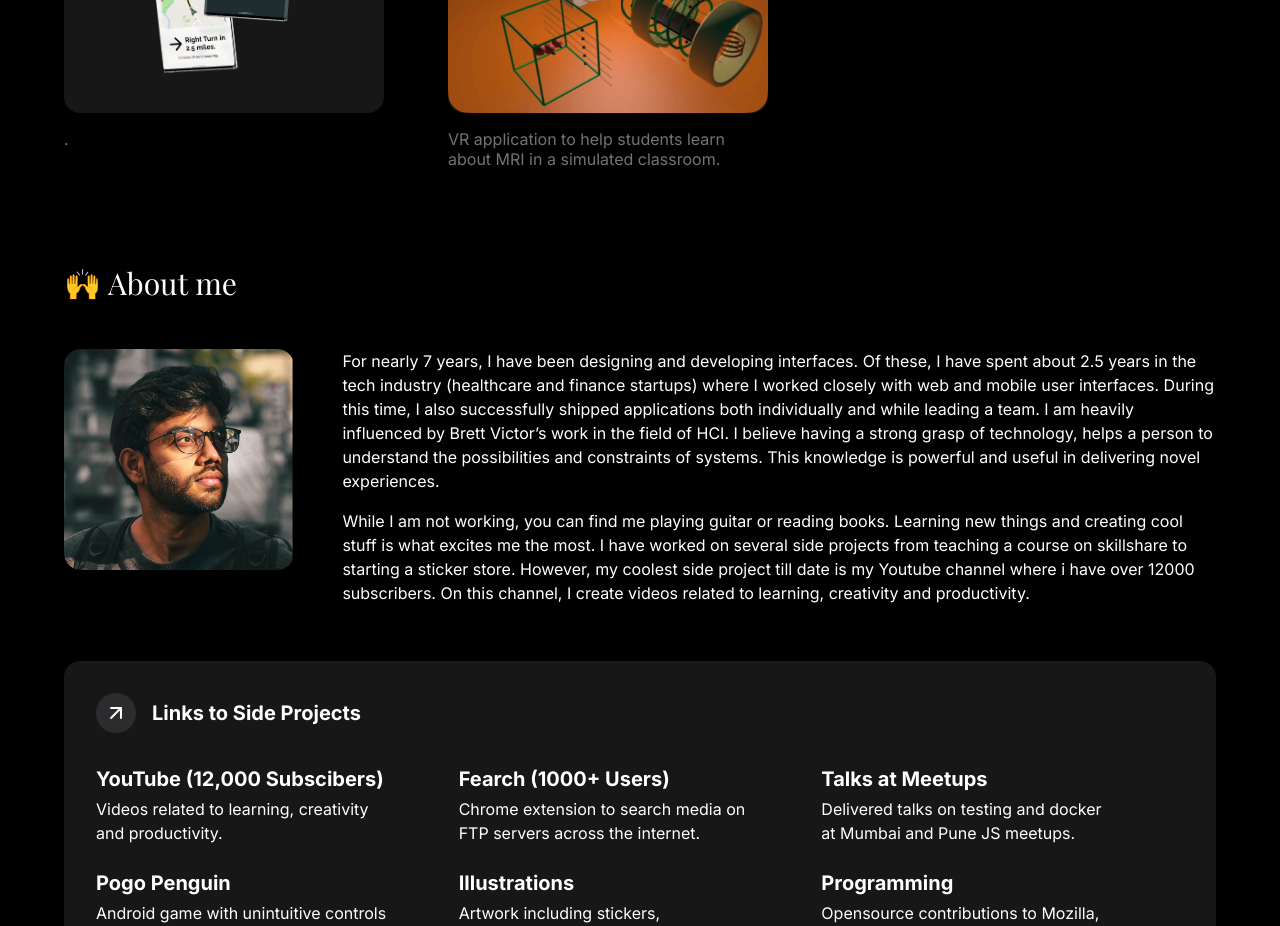
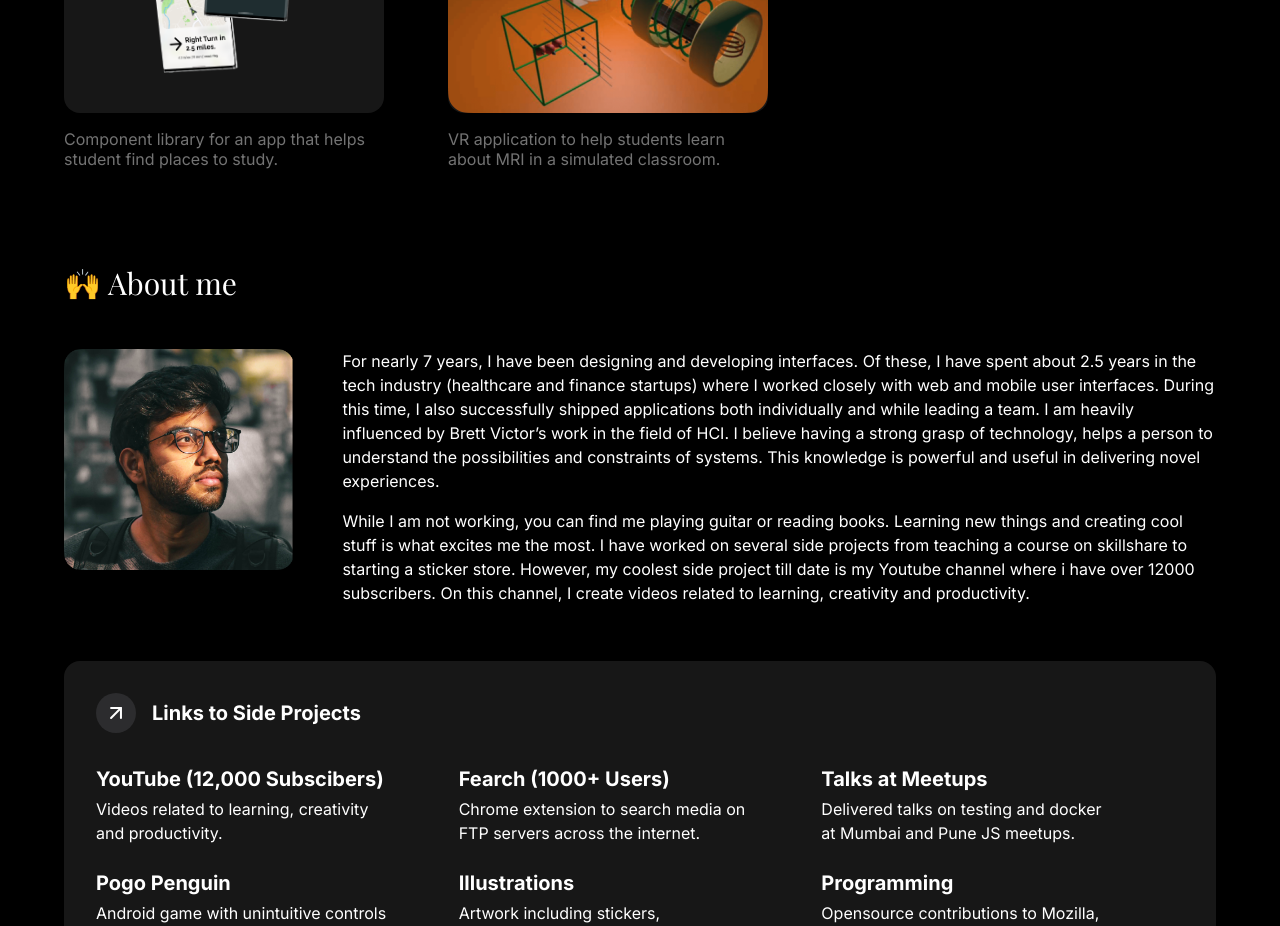
Before and after one commit to PaliwalSparsh/design-portfolio, a Next.js app: page / in a window 1280 px wide. Shown: the part 1640-2566 px from the top of the page. Built offline with nearby package versions, Linux system fonts and the light colour scheme; a web font is replaced by a local one.

Commit message:
Add description for Component Library

```diff
--- a/pages/index.js
+++ b/pages/index.js
@@ -104,8 +104,8 @@ function Projects() {
           org="Interaction Design Course"
           year="2016"
           imageSrc="/studySpace.png"
-          imageAlt="Component library for an app that helps student find places to study."
-          description="."
+          imageAlt="A phone with an app opened in it."
+          description="Component library for an app that helps student find places to study."
         />
         <ProjectCard
           title="VR for Education"
```
